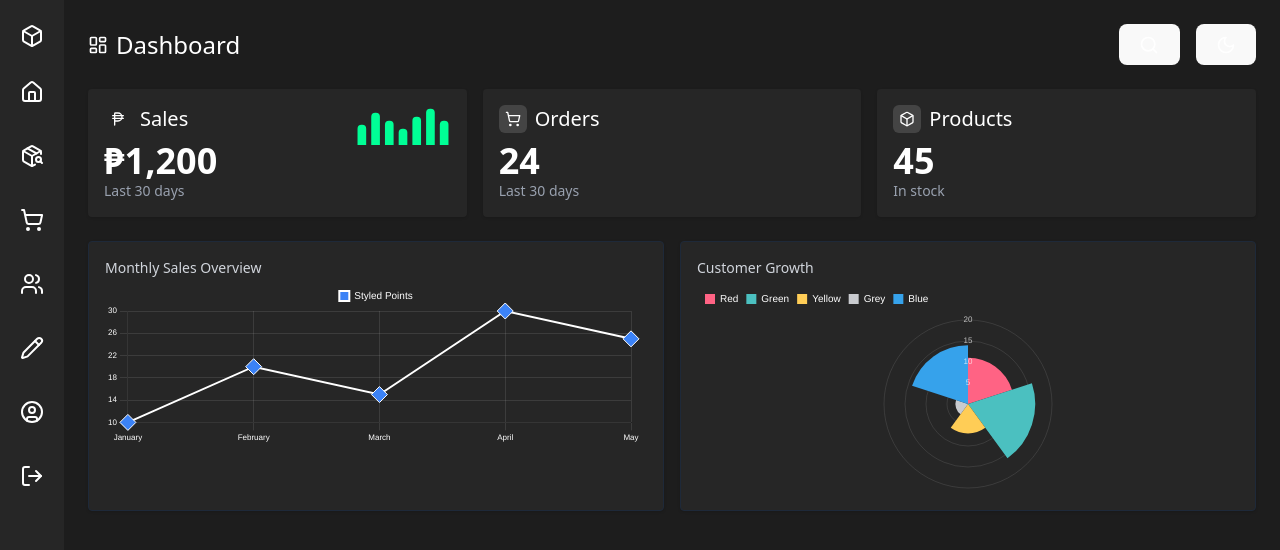
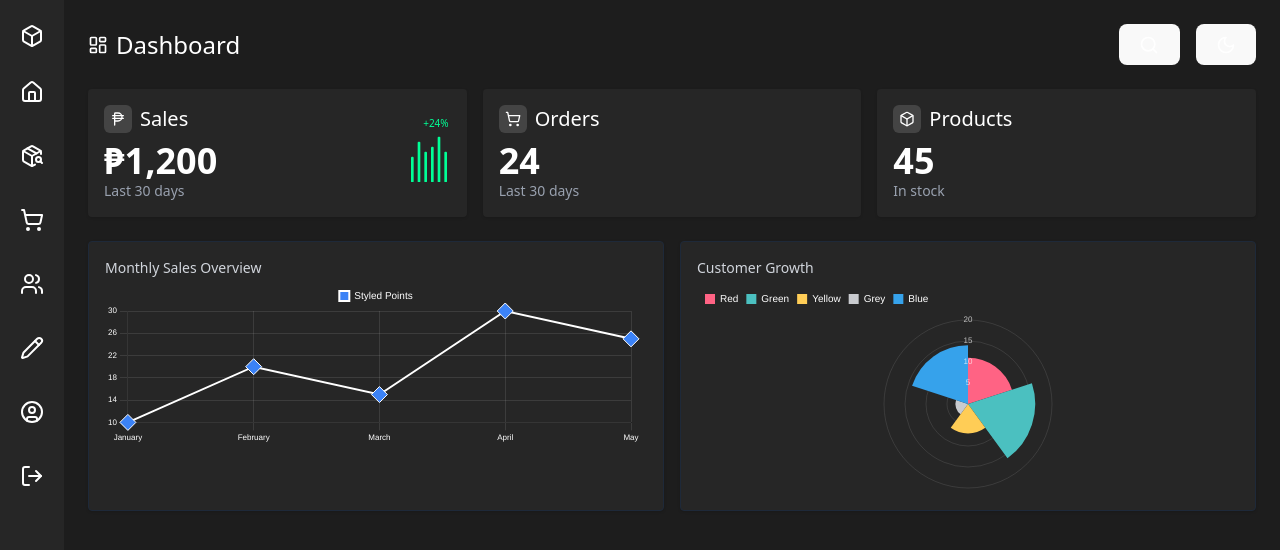
Before and after one commit to LeoDiD/ADMIN-MERN, a React app in the folder frontend/: page / in a window 1280 px wide. Shown: the top 550 px of the page. Built offline with nearby package versions, Linux system fonts and the light colour scheme; the HTML template or start-up script is replaced by a standard one.

Commit message:
change the style of the chart (sales)

```diff
--- a/frontend/src/components/MinimalBarChart.jsx
+++ b/frontend/src/components/MinimalBarChart.jsx
@@ -1,3 +1,4 @@
+// For the green bar chart in the Sales card
 import { Bar } from 'react-chartjs-2';
 import {
   Chart as ChartJS,
@@ -9,16 +10,26 @@ import {
 
 ChartJS.register(CategoryScale, LinearScale, BarElement, Tooltip);
 
-const MiniBarChart = ({ dataSetColor = 'rgb(0, 255, 150)' }) => {
+const MiniBarChart = ({ dataSetColor = '#00FF96', percentage = 24 }) => {
   const data = {
-    labels: Array(7).fill(''),
+    labels: Array(6).fill(''), // Keeping 6 bars
     datasets: [
       {
-        label: 'Data',
-        data: [5, 8, 6, 4, 7, 9, 6],
+        label: 'Sales',
+        data: [5, 8, 6, 7, 9, 6],
         backgroundColor: dataSetColor,
-        borderRadius: 4,
-        barThickness: 8,
+        borderRadius: {
+          topLeft: 2,
+          topRight: 2,
+          bottomLeft: 2,
+          bottomRight: 2
+        },
+        borderSkipped: false,
+        barThickness: 4, // Even thinner bars (reduced from 3 to 2)
+        maxBarThickness: 2,
+        // Further reduce spacing between bars by increasing these values
+        categoryPercentage: 0.98, // Increased from 0.9 to 0.98
+        barPercentage: 0.98,     // Increased from 0.9 to 0.98
       },
     ],
   };
@@ -37,15 +48,43 @@ const MiniBarChart = ({ dataSetColor = 'rgb(0, 255, 150)' }) => {
     scales: {
       x: {
         display: false,
+        grid: {
+          display: false,
+        },
       },
       y: {
         display: false,
+        grid: {
+          display: false,
+        },
+        min: 0,
       },
     },
   };
 
   return (
-    <div style={{ height: '40px' }}>
+    <div style={{
+      position: 'relative',
+      height: '50px', // Reduced height from 60px to 40px
+      width: '40px',  // Reduced width from 60px to 50px
+      marginLeft: 'auto', // Keep right alignment
+      marginRight: '2px', // Small margin from right edge
+      marginTop: '8px' // Add top margin to center it better
+    }}>
+      {/* Percentage indicator */}
+      <div
+        style={{
+          position: 'absolute',
+          top: '-16px',
+          right: '0',
+          fontSize: '10px', // Reduced from 11px to 10px
+          fontWeight: '500',
+          color: percentage > 0 ? dataSetColor : '#ff4d4d'
+        }}
+      >
+        {percentage > 0 ? `+${percentage}%` : `${percentage}%`}
+      </div>
+
       <Bar data={data} options={options} />
     </div>
   );
--- a/frontend/src/pages/Dashboard.jsx
+++ b/frontend/src/pages/Dashboard.jsx
@@ -56,10 +56,10 @@ const Dashboard = () => {
       {/* Stats cards */}
       <div className="grid grid-cols-1 sm:grid-cols-3 lg:grid-cols-3 gap-4 mb-6">
         <div style={{ backgroundColor: "#262626" }} className="p-4 rounded shadow">
-          <div className="flex justify-between items-start">
+          <div className="flex justify-between items-center"> {/* Changed from items-start to items-center */}
             <div className="flex flex-col">
               <div className="flex items-center mb-2">
-                <div className="p-1.5 rounded-md flex items-center justify-center">
+                <div style={{ backgroundColor: "#444444" }} className="p-1.5 rounded-md flex items-center justify-center">
                   <PhilippinePeso className="w-4 h-4 text-white" />
                 </div>
                 <span className="text-xl font-medium ml-2">Sales</span>
@@ -67,7 +67,7 @@ const Dashboard = () => {
               <span className="text-4xl font-bold">₱1,200</span>
               <span className="text-sm text-gray-400">Last 30 days</span>
             </div>
-            <div className="w-24 h-16">
+            <div className="w-20 h-14 flex items-center"> {/* Added flex and items-center, adjusted size */}
               <MinimalBarChart />
             </div>
           </div>
```
